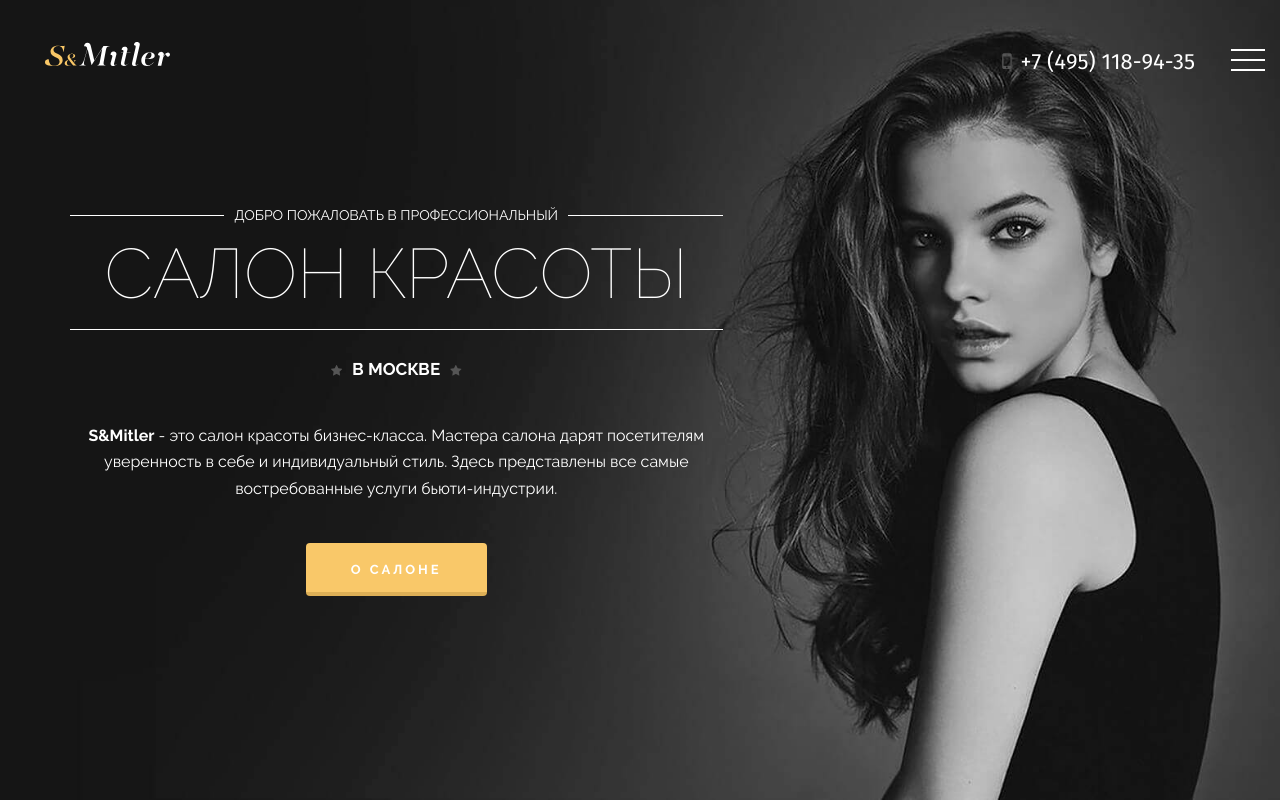
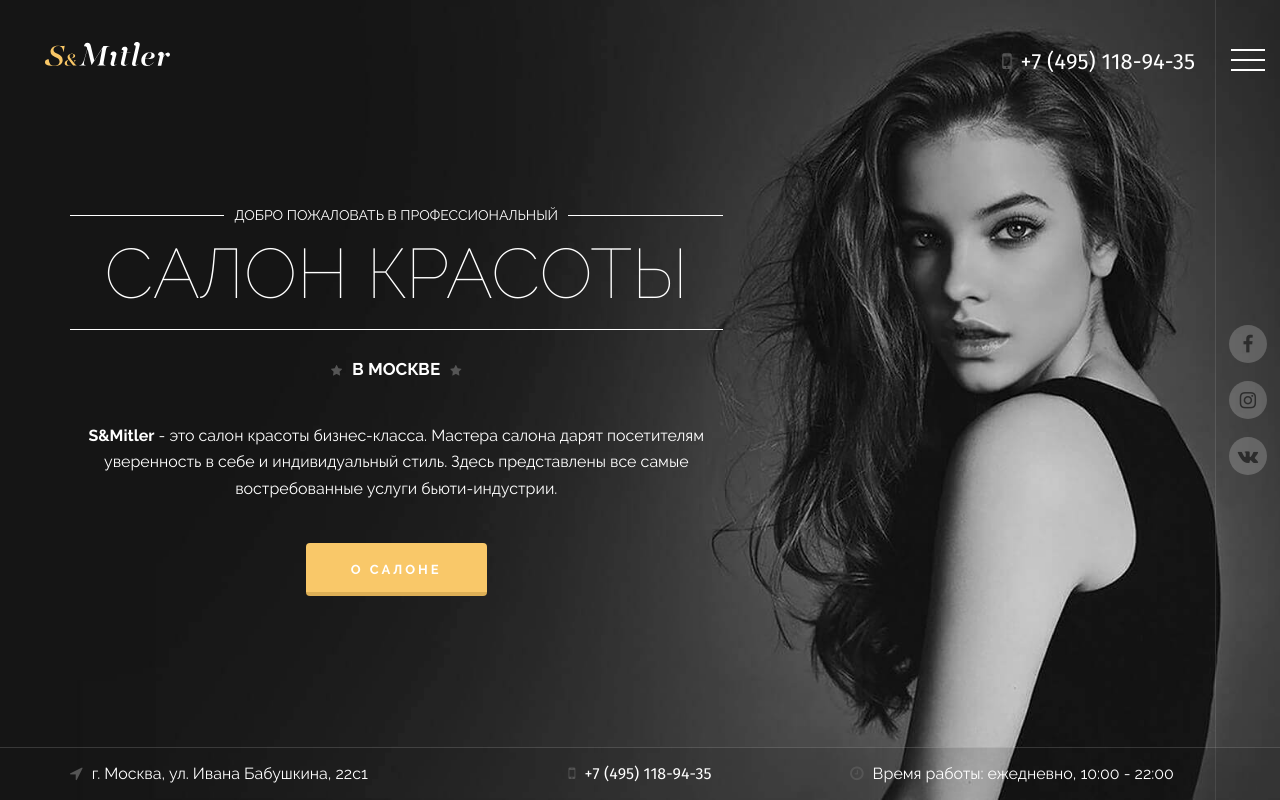
Before and after one commit to andryushque/layout-project-05, a website: page app/index.html in a window 1280 px wide. Drawn offline with Linux system fonts and the light colour scheme.

Commit message:
update header

```diff
--- a/app/index.html
+++ b/app/index.html
@@ -66,7 +66,7 @@
                 </nav>
             </div> <!-- /.top-line -->
 
-            <div class="header-flex">
+            <div class="header-info">
                 <div class="flex-center">
                     <div class="container">
                         <div class="row">
@@ -86,7 +86,33 @@
                         </div>
                     </div>
                 </div>
-            </div> <!-- /.header-flex -->
+            </div> <!-- /.header-info -->
+
+            <div class="header-social">
+                <nav class="social">
+                    <ul>
+                        <li><a href="#"><i class="fa fa-facebook"></i></a></li>
+                        <li><a href="#"><i class="fa fa-instagram"></i></a></li>
+                        <li><a href="#"><i class="fa fa-vk"></i></a></li>
+                    </ul>
+                </nav>
+            </div> <!-- /.header-social -->
+
+            <div class="header-contacts">
+                <div class="container">
+                    <div class="row">
+                        <div class="col-md-4">
+                            <i class="fa fa-location-arrow"></i> г. Москва, ул. Ивана Бабушкина, 22с1
+                        </div>
+                        <div class="col-md-4">
+                            <div class="header-phone"><i class="fa fa-mobile"></i> +7 (495) 118-94-35</div>
+                        </div>
+                        <div class="col-md-4">
+                            <i class="fa fa-clock-o"></i> Время работы: ежедневно, 10:00 - 22:00
+                        </div>
+                    </div>
+                </div>
+            </div> <!-- /.header-contacts -->
 
         </header>
     </div> <!-- /.my-header -->
--- a/app/sass/main.sass
+++ b/app/sass/main.sass
@@ -208,7 +208,7 @@ html.mm-opened
 
 
 
-.header-flex
+.header-info
     display: flex
     height: 100%
     position: relative
@@ -263,7 +263,51 @@ html.mm-opened
                 margin-left: 10px
                 margin-right: inherit
 
+.header-social
+    position: absolute
+    display: flex
+    right: 0
+    top: 0
+    height: 100%
+    border-left: 1px solid rgba($white, .1)
+    padding: 0 13px
 
+.social
+    margin: auto
+    ul, li
+        margin: 0
+        padding: 0
+        list-style-type: none
+    a
+        display: block
+        width: 38px
+        height: 38px
+        margin: 18px 0
+        text-align: center
+        font-size: 19px
+        line-height: 38px
+        border-radius: 10em
+        color: #2C2C2C
+        background-color: rgba($white, .2)
+        transition: background-color .25s ease
+        &:hover
+            background-color: rgba($white, .4)
+
+.header-contacts
+    position: absolute
+    bottom: 0
+    left: 0
+    padding: 13px 0
+    width: 100%
+    border-top: 1px solid rgba($white, .15)
+    background-color: rgba(#151515, .15)
+    .fa
+        margin-right: 5px
+        font-size: 16px
+        color: $grey
+    .header-phone
+        font-family: firasans, sans-serif
+        text-align: center
 
 
 
```
Also changed, not shown: app/css/main.min.css.
